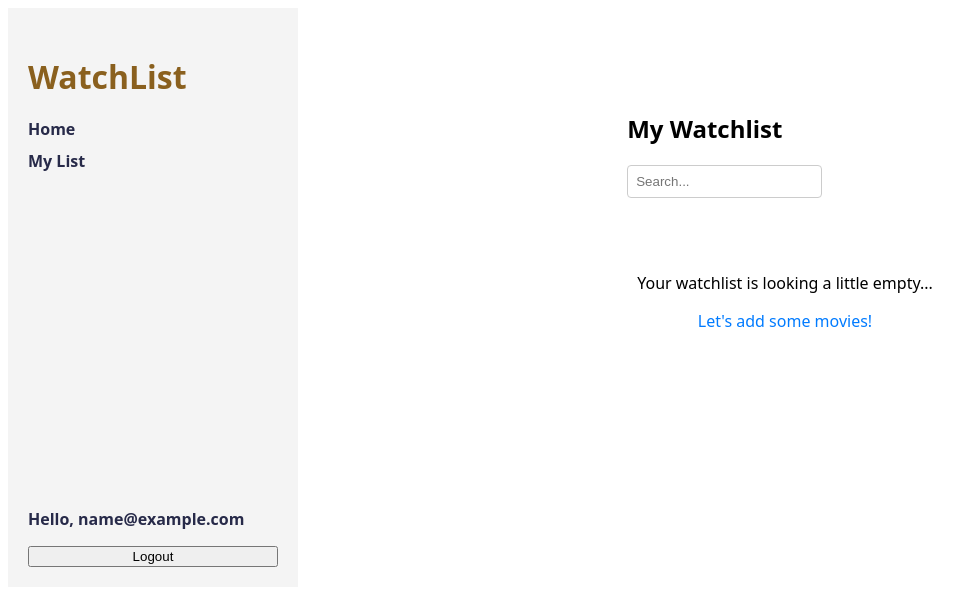
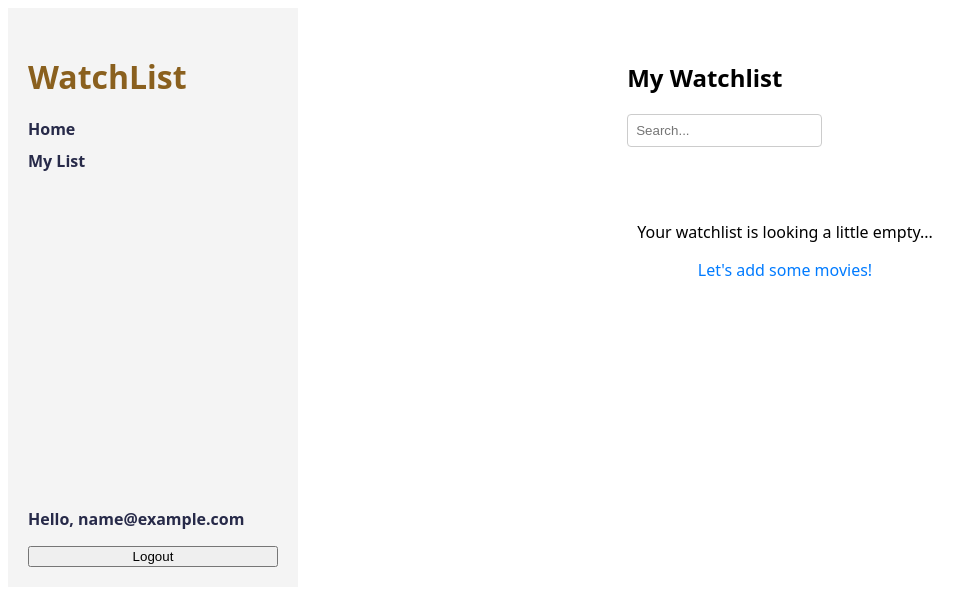
Before and after one commit to shaileshsiingh/WatchList, a React (Create React App) app: page /watchlist in a window 1280 px wide. Shown: the top 606 px of the page, without its empty margins (0-967 px from the left). Built offline with nearby package versions, Linux system fonts and the light colour scheme; sample sign-in values are in the browser's storage.

Commit message:
added animation2

```diff
--- a/src/App.css
+++ b/src/App.css
@@ -85,6 +85,7 @@
 }
 
 .my-list{
+  color: rgb(165, 19, 68);
   padding: 20px;
   font-family: Cambria, Cochin, Georgia, Times, 'Times New Roman', serif;
 }
--- a/src/components/Pages/Home/MovieSearch.css
+++ b/src/components/Pages/Home/MovieSearch.css
@@ -4,7 +4,7 @@
     opacity: 0;
   }
   to {
-    opacity: 1;
+    opacity: 2;
   }
 }
 
--- a/src/components/Pages/Home/WatchList.css
+++ b/src/components/Pages/Home/WatchList.css
@@ -1,5 +1,5 @@
 .watchlist-container {
-  margin: 5vw;
+  margin: 1vw;
 }
 
 .watchlist-content {
```
